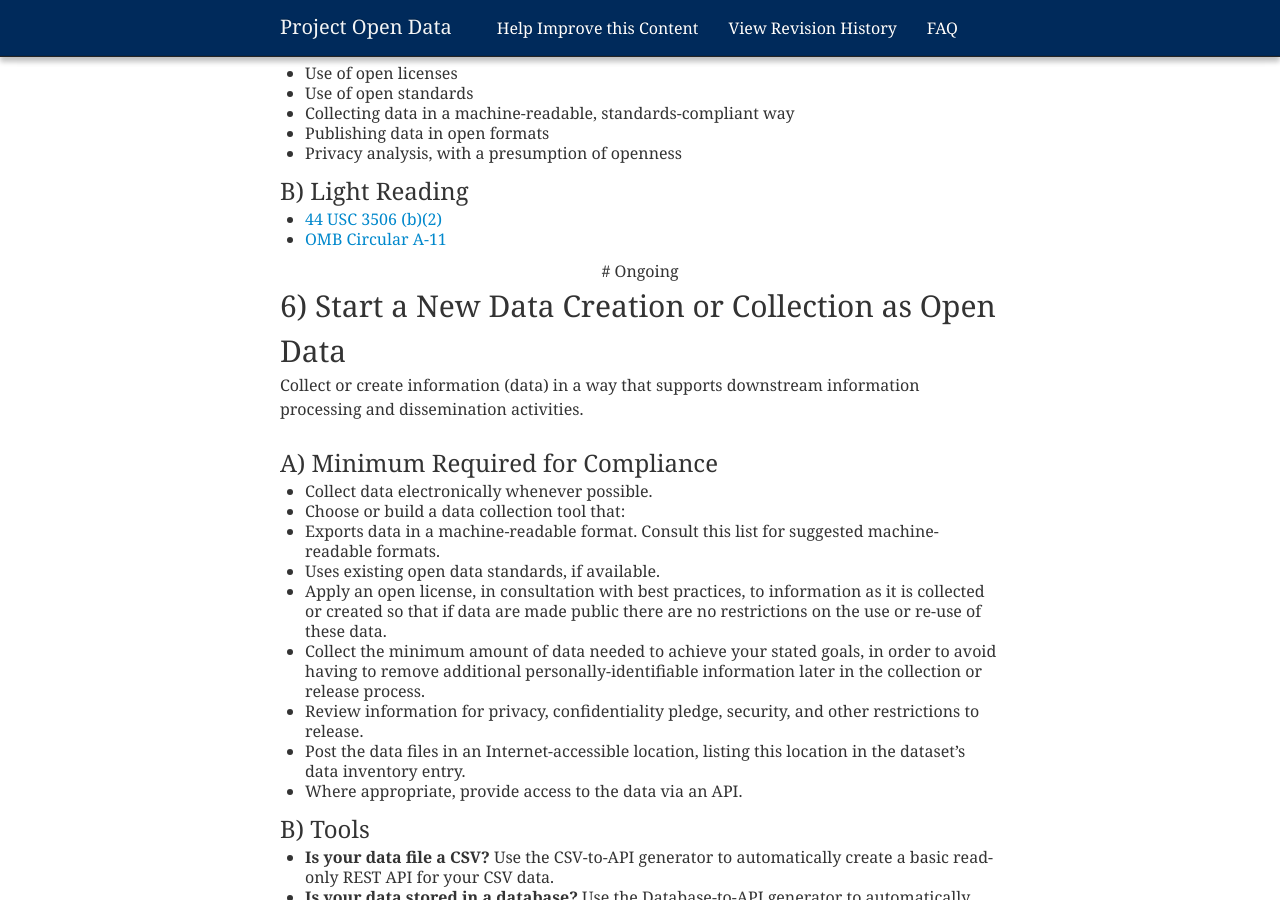
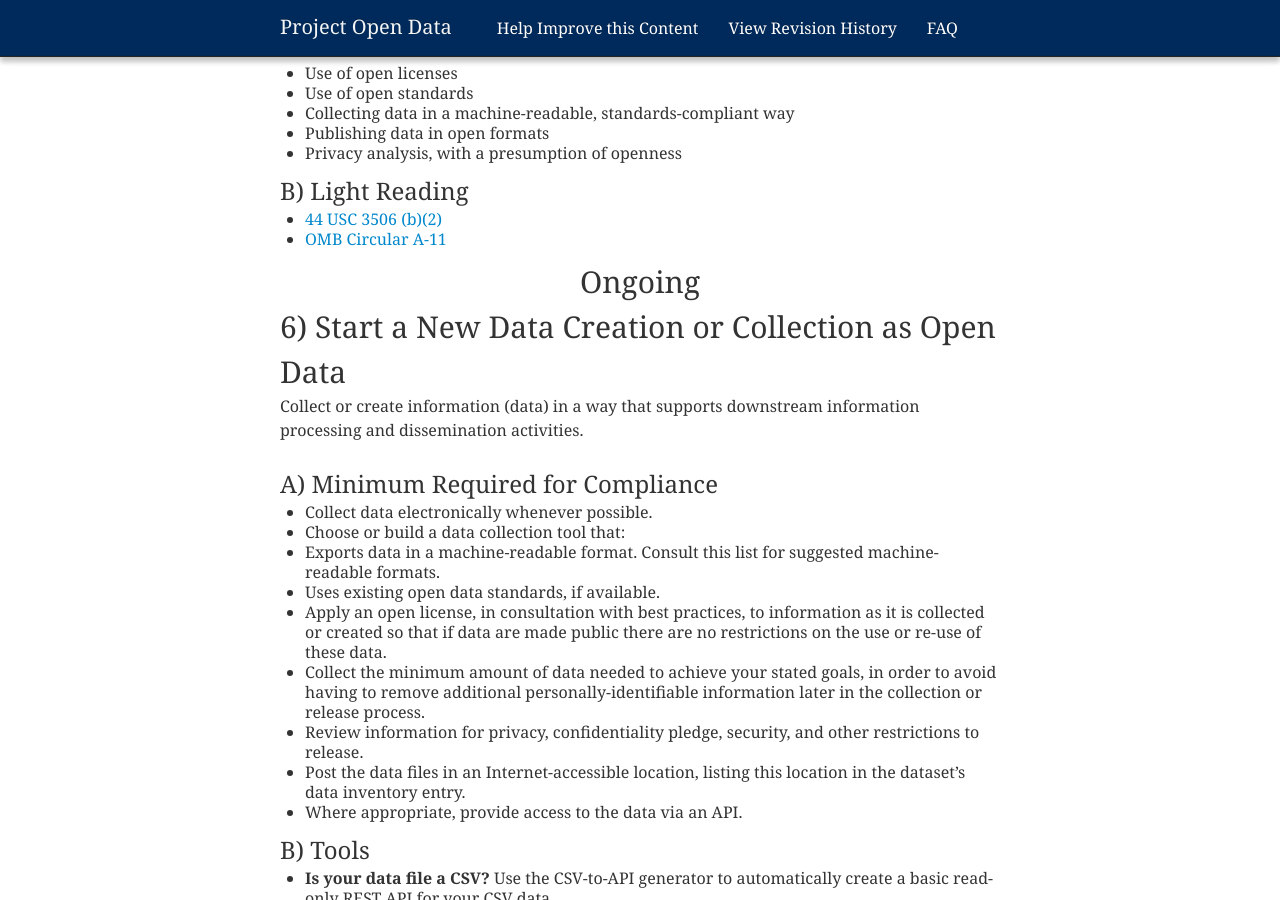
Before and after one commit to gbinal/p-o-d.github.com, a Jekyll site: the page built from implementation-guide.md, in a window 1280 px wide and 900 px high, scrolled down 3218 px. Built offline with Jekyll 4.4.1, drawn with Linux system fonts in a browser that asks for light colours; nearby versions of some CDN libraries.

```diff
--- a/implementation-guide.md
+++ b/implementation-guide.md
@@ -108,7 +108,7 @@ Review and update your existing IRM Strategic Plan to describe how your agency h
 * [44 USC 3506 (b)(2)](http://www.gpo.gov/fdsys/granule/USCODE-2011-title44/USCODE-2011-title44-chap35-subchapI-sec3506/content-detail.html)
 * [OMB Circular A-11](http://www.whitehouse.gov/omb/circulars_a11_current_year_a11_toc)
 
-<center> # Ongoing </center>
+<center><h2>Ongoing</h2></center>
 
 ## 6) Start a New Data Creation or Collection as Open Data
 
```
